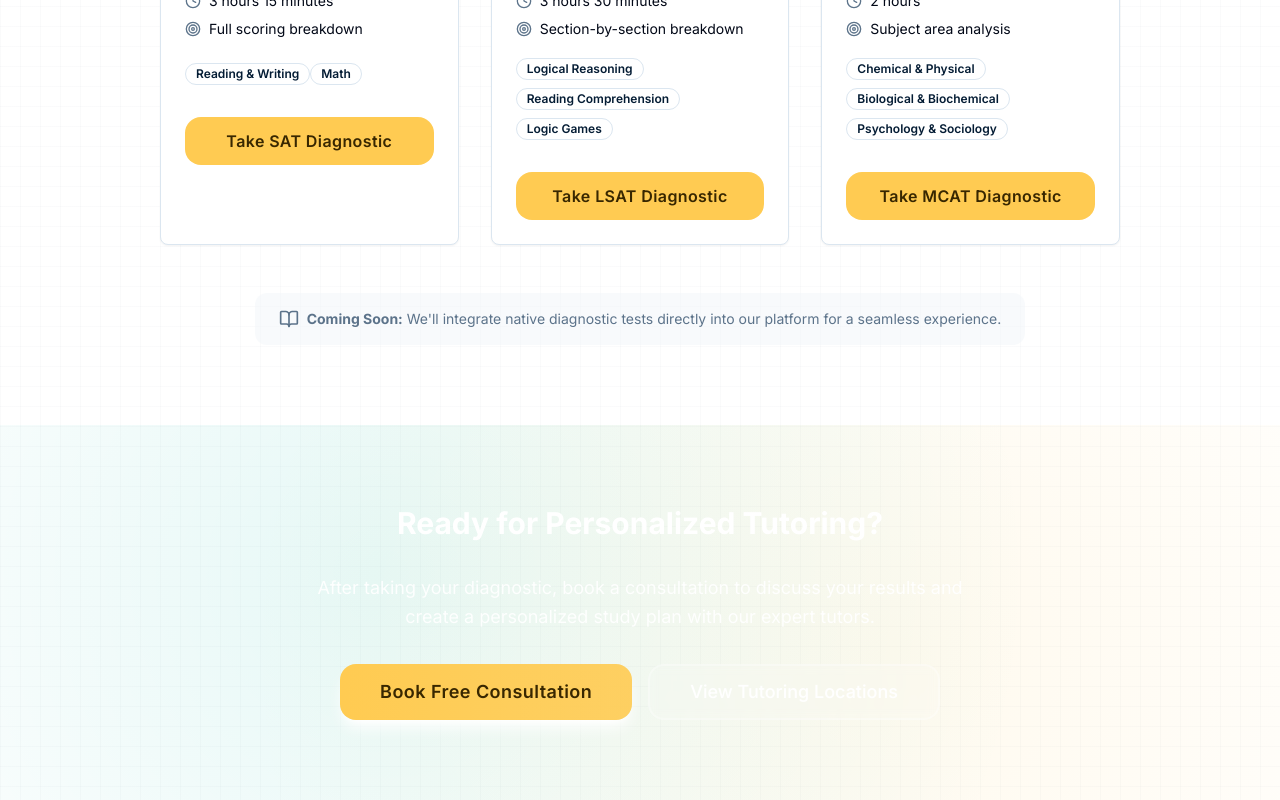
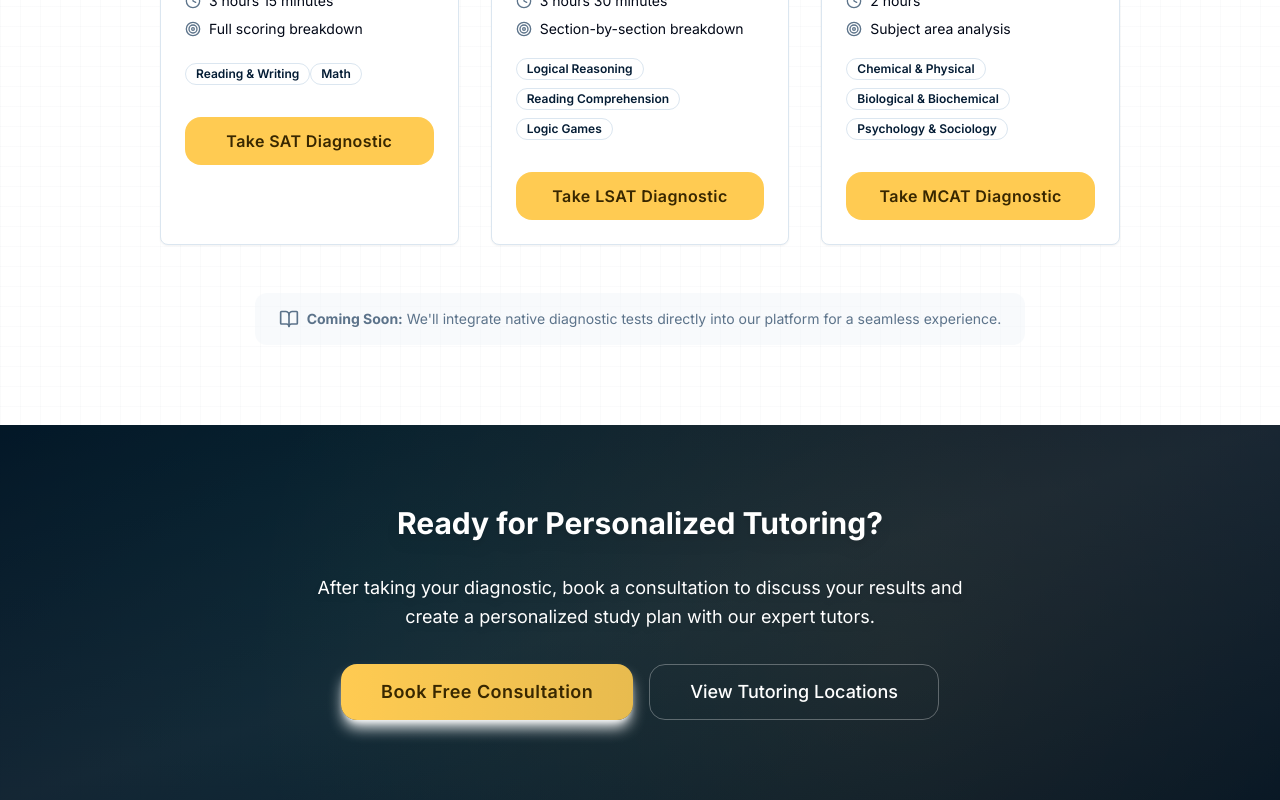
Before and after one commit to shray-jayn/3xprep.com, a React (Vite) app: page /practice-tests in a window 1280 px wide. Shown: the part 783-1583 px from the top of the page. Built offline with nearby package versions, Linux system fonts and the light colour scheme.

Commit message:
Update footer and diagnostic tests
Apply gradient to FooterCTA and Footer. Align buttons in diagnostic test cards and add darker gradient to "Book Your Tutoring" section.

```diff
--- a/src/components/layout/Footer.tsx
+++ b/src/components/layout/Footer.tsx
@@ -53,7 +53,7 @@ const socialLinks = [
 
 export const Footer = () => {
   return (
-    <footer className="bg-gradient-to-br from-navy-deep via-primary to-navy-deep text-white">
+    <footer className="bg-gradient-to-br from-primary via-primary/95 to-primary text-white">
       <div className="container max-w-screen-xl mx-auto px-4">
         {/* Main Footer */}
         <div className="py-16 lg:py-20">
--- a/src/components/sections/FooterCTA.tsx
+++ b/src/components/sections/FooterCTA.tsx
@@ -4,7 +4,7 @@ import { ArrowRight, Sparkles } from "lucide-react";
 
 export const FooterCTA = () => {
   return (
-    <section className="py-20 lg:py-32 bg-gradient-to-br from-navy-deep via-black/90 to-navy-deep relative overflow-hidden">
+    <section className="py-20 lg:py-32 bg-gradient-to-br from-primary via-primary/95 to-navy-deep relative overflow-hidden">
       {/* Background Elements */}
       <div className="absolute inset-0 bg-[radial-gradient(circle_at_30%_20%,hsl(var(--secondary)/0.15),transparent_50%)] pointer-events-none" />
       <div className="absolute inset-0 bg-[radial-gradient(circle_at_70%_80%,hsl(var(--accent)/0.15),transparent_50%)] pointer-events-none" />
--- a/src/pages/PracticeTests.tsx
+++ b/src/pages/PracticeTests.tsx
@@ -205,14 +205,15 @@ export default function PracticeTests() {
         </section>
 
         {/* CTA Section */}
-        <section className="py-20 bg-gradient-to-br from-navy-deep via-primary to-navy-deep text-white relative overflow-hidden">
+        <section className="py-20 bg-gradient-to-br from-primary via-primary/90 to-primary text-white relative overflow-hidden">
           <div className="absolute inset-0 bg-[radial-gradient(circle_at_30%_40%,hsl(var(--accent)/0.1),transparent_70%)]" />
           <div className="absolute inset-0 bg-[radial-gradient(circle_at_70%_60%,hsl(var(--secondary)/0.1),transparent_70%)]" />
+          <div className="absolute inset-0 bg-black/30 pointer-events-none" />
           <div className="container max-w-screen-lg text-center space-y-8 relative z-10">
-            <h2 className="text-3xl font-playfair font-bold text-white">
+            <h2 className="text-3xl font-playfair font-bold text-white drop-shadow-lg">
               Ready for Personalized Tutoring?
             </h2>
-            <p className="text-lg text-white/90 max-w-2xl mx-auto leading-relaxed">
+            <p className="text-lg text-white max-w-2xl mx-auto leading-relaxed drop-shadow-md">
               After taking your diagnostic, book a consultation to discuss your results
               and create a personalized study plan with our expert tutors.
             </p>
@@ -228,7 +229,7 @@ export default function PracticeTests() {
               <Button
                 variant="outline"
                 size="xl"
-                className="border-white/30 bg-white/10 text-white hover:bg-white hover:text-navy-deep backdrop-blur-sm transition-all duration-200"
+                className="bg-transparent border border-white/30 text-white hover:bg-white/10 hover:border-white/60 focus-visible:ring-white/60"
                 asChild
               >
                 <a href="/tutoring-locations">
```
